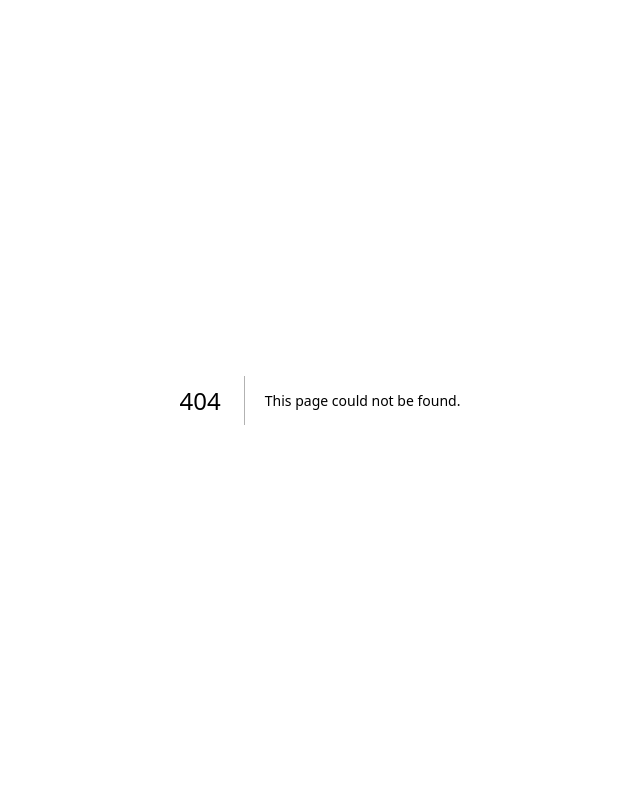
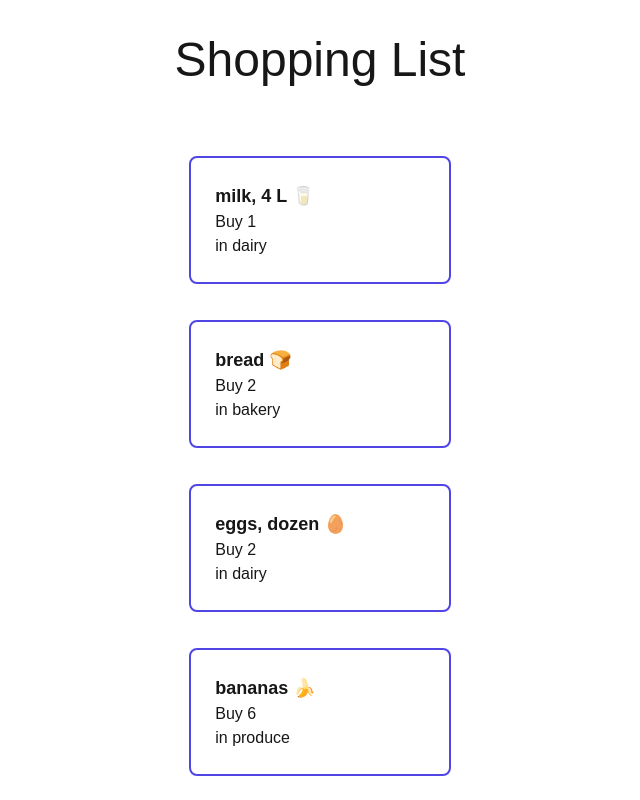
Before and after one commit to ultradogg00/cprg306-assignments, a Next.js app: page /week-3 in a window 1280 px wide. Before the commit this address had no page. Shown: the top 800 px of the page, without its empty margins (320-960 px from the left). Built offline with nearby package versions, Linux system fonts and the light colour scheme.

Commit message:
Finished week 3
complete week 3 with css and changed page title

```diff
--- a/app/layout.js
+++ b/app/layout.js
@@ -13,7 +13,7 @@ const geistMono = localFont({
 });
 
 export const metadata = {
-  title: "Create Next App",
+  title: "Shopping List",
   description: "Generated by create next app",
 };
 
--- a/app/page.js
+++ b/app/page.js
@@ -10,6 +10,7 @@ export default function Home() {
           <li className="pt-6">
             <Link className=" underline text-red-500 hover:text-red-300"  href="./week-2">Week 2 page</Link>
           </li>
+          <li><Link className=" underline text-red-500 hover:text-red-300"  href="./week-3">Week 3 page</Link></li>
         </ol>
       </div>
 
--- /dev/null
+++ b/app/week-3/item-list.js
@@ -0,0 +1,87 @@
+import Item from "./item";
+
+
+export default function ItemList(){
+    const item1 = {
+        name: "milk, 4 L 🥛",
+        quantity: 1,
+        category: "dairy",
+      };
+
+      const item2 = {
+        name: "bread 🍞",
+        quantity: 2,
+        category: "bakery",
+      };
+
+      const item3 = {
+        name: "eggs, dozen 🥚",
+        quantity: 2,
+        category: "dairy",
+      };
+
+      const item4 = {
+        name: "bananas 🍌",
+        quantity: 6,
+        category: "produce",
+      };
+
+      const item5 = {
+        name: "broccoli 🥦",
+        quantity: 3,
+        category: "produce",
+      };
+
+      const item6 = {
+        name: "chicken breasts, 1 kg 🍗",
+        quantity: 1,
+        category: "meat",
+      };
+
+      const item7 = {
+        name: "pasta sauce 🍝",
+        quantity: 3,
+        category: "canned goods",
+      };
+
+      const item8 = {
+        name: "spaghetti, 454 g 🍝",
+        quantity: 2,
+        category: "dry goods",
+      };
+
+      const item9 = {
+        name: "toilet paper, 12 pack 🧻",
+        quantity: 1,
+        category: "household",
+      };
+
+      const item10 = {
+        name: "paper towels, 6 pack",
+        quantity: 1,
+        category: "household",
+      };
+
+      const item11 = {
+        name: "dish soap 🍽️",
+        quantity: 1,
+        category: "household",
+      };
+
+      const item12 = {
+        name: "hand soap 🧼",
+        quantity: 4,
+        category: "household",
+      };
+      const allItems = [item1,item2,item3,item4,item5,item6,item7,item8,item9,item10,item11,item12];
+
+    return(
+        <div className=" flex  justify-center border-solid   border-width: 9px ">
+            <ul>
+                <li className="">{allItems.map((item) => <Item name={item.name} category={item.category} quantity={item.quantity}/>)}</li>
+            </ul>
+
+
+        </div>
+    )
+}
--- /dev/null
+++ b/app/week-3/item.js
@@ -0,0 +1,19 @@
+
+
+export default function Item({name,quantity,category}){
+    return(
+
+
+        <div className="p-6  border-2 border-indigo-600 rounded-lg mt-9 hover:bg-indigo-300  ">
+            <p className="font-extrabold text-lg">{name}</p>
+            <p>Buy {quantity}</p>
+            <p> in {category}</p>
+
+        </div>
+
+
+
+
+
+    );
+}
--- /dev/null
+++ b/app/week-3/page.js
@@ -0,0 +1,12 @@
+import ItemList from "./item-list";
+
+export default function Page(){
+    return(
+        <main>
+            <h1 className=" flex  justify-center   text-5xl m-9  ">Shopping List</h1>
+            <ItemList/>
+
+        </main>
+
+    );
+}
```
